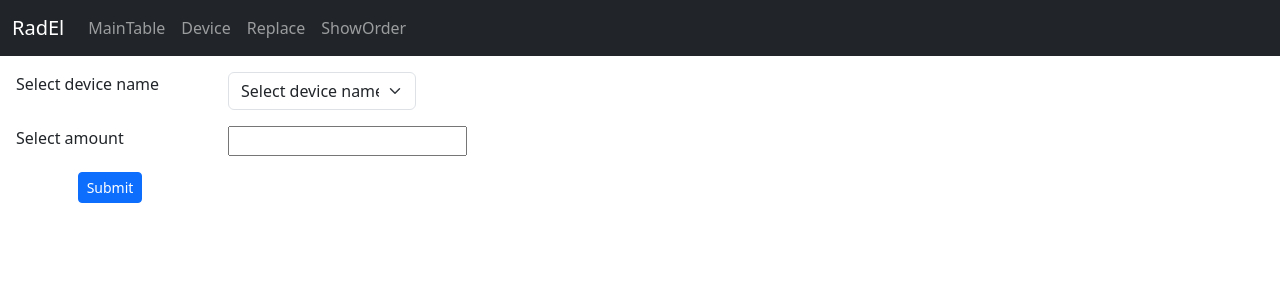
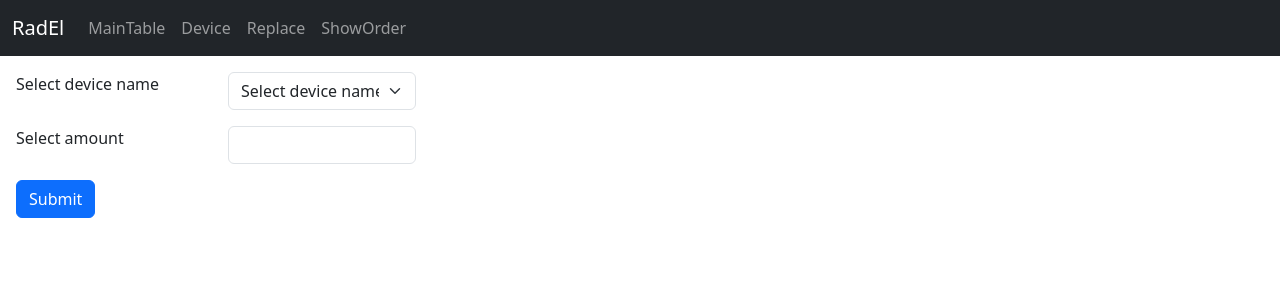
Before and after one commit to SamDemon2/radelements, a React (Create React App) app: page /my-base in a window 1280 px wide. Shown: the top 300 px of the page. Built offline with nearby package versions, Linux system fonts and the light colour scheme.

Commit message:
Сделал поля одной ширины и высоты, кнопку сделал чуть больше в выровнял по левому краю

```diff
--- a/src/components/Base.tsx
+++ b/src/components/Base.tsx
@@ -8,7 +8,7 @@ const Base = () => {
                 <span> Select device name</span>
             </div>
             <div className="col-md-2">
-        <select className="form-select" aria-label="Default select example">
+        <select className="form-select w-100" aria-label="Default select example">
             <option selected>Select device name</option>
             <option value="1">Device_1</option>
             <option value="2">Device_2</option>
@@ -25,12 +25,12 @@ const Base = () => {
                <span> Select amount</span>
            </div>
            <div className="col-md-2">
-               <input/>
+               <input className="form-control w-100"/>
            </div>
        </div>
         <div className="row my-3">
-            <div className="col-md-2">
-            <button type="submit" className="btn btn-primary btn-sm">Submit</button>
+            <div className="col-md-2 d-flex justify-content-start">
+            <button type="submit" className="btn btn-primary">Submit</button>
             </div>
         </div>
         </div>
```
